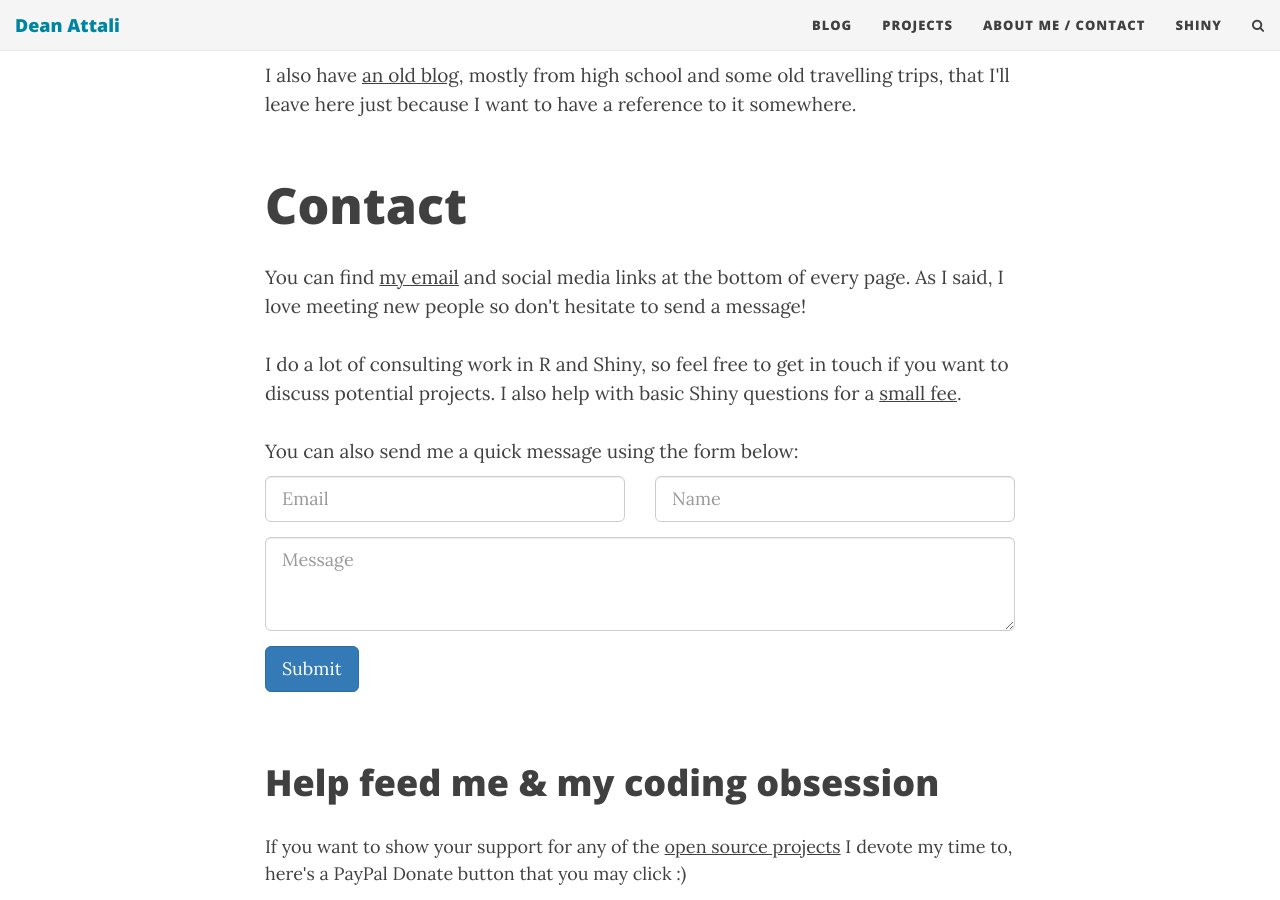
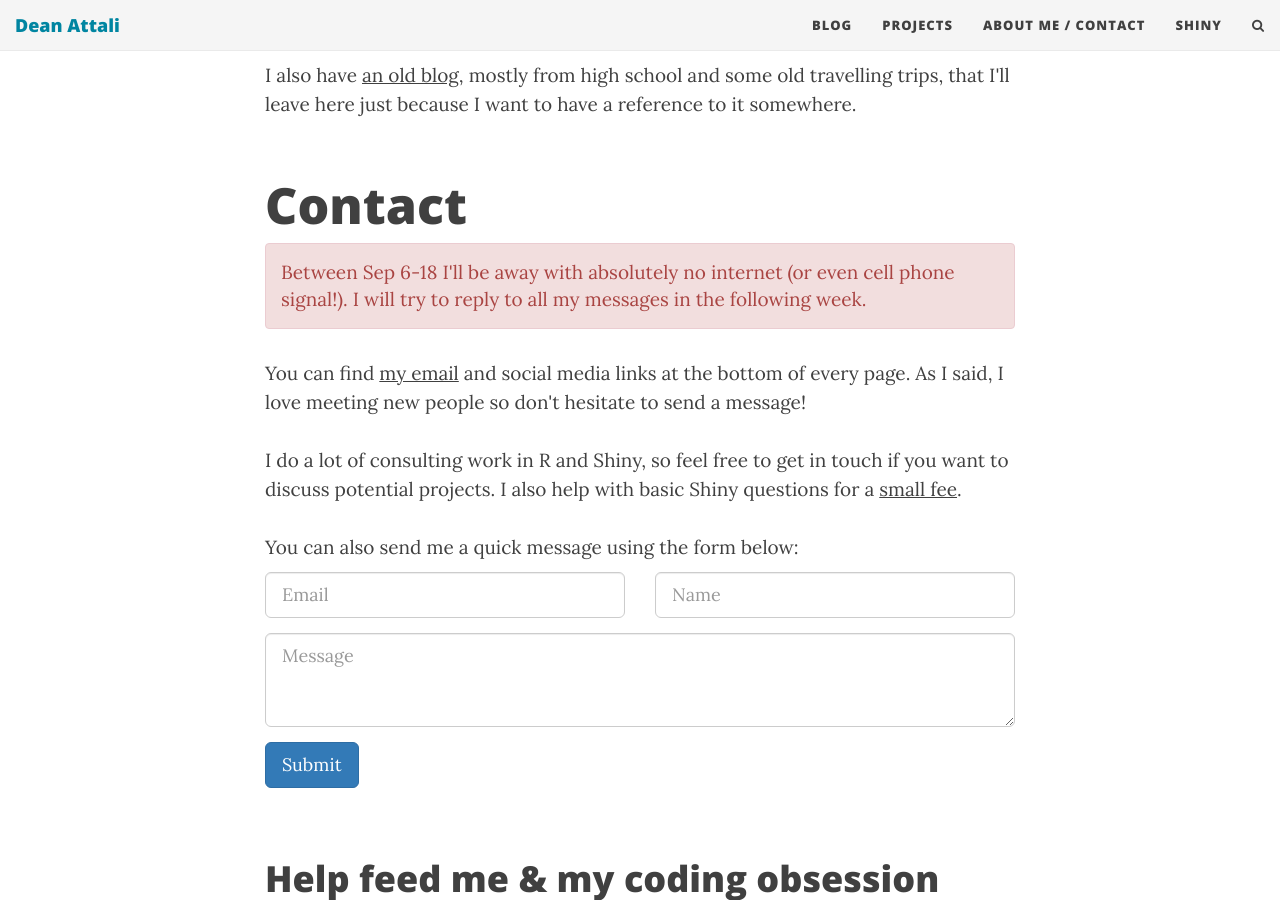
Before and after one commit to daattali/daattali.github.io, a Jekyll site: the page built from aboutme.html, in a window 1280 px wide and 900 px high, scrolled down 935 px. Built offline with Jekyll 4.4.1, drawn with Linux system fonts in a browser that asks for light colours; nearby versions of some CDN libraries.

Commit message:
add OOO message in contact page

```diff
--- a/aboutme.html
+++ b/aboutme.html
@@ -53,6 +53,11 @@ Grew up in <i>Tel Aviv, Israel</i>, moved to <i>Toronto, Canada</i> during my te
 
 <div id="contactme-section">
 <h1 id="contact">Contact</h1>
+
+<div class="alert alert-danger" role="alert">
+Between Sep 6-18 I'll be away with absolutely no internet (or even cell phone signal!). I will try to reply to all my messages in the following week.
+</div>
+
 <p>You can find <a href="mailto:daattali@gmail.com">my email</a> and social media links at the bottom of every page. As I said, I love meeting new people so don't hesitate to send a message!</p>
 <p>I do a lot of consulting work in R and Shiny, so feel free to get in touch if you want to discuss potential projects. I also help with basic Shiny questions for a <a href="https://www.paypal.me/daattali/10">small fee</a>.</p>
 
```
